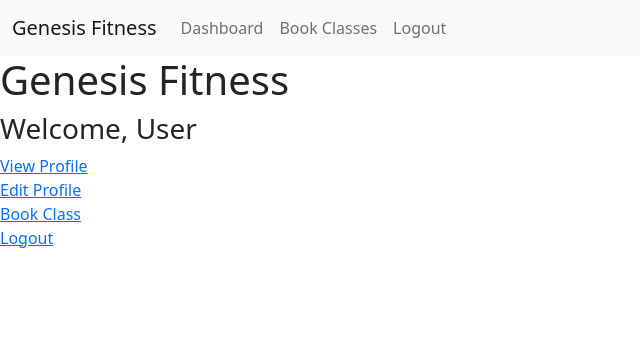
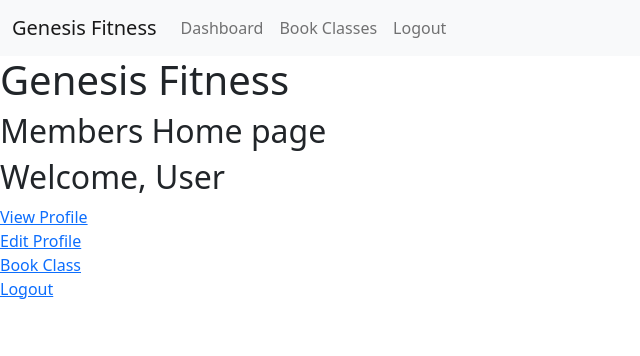
Before and after one commit to reaganodhiambo/GenesisFitness, a Django app: page /members/ in a window 1280 px wide. Shown: the top 356 px of the page, without its empty margins (0-640 px from the left). Run offline with Django 5.2, Linux system fonts and the light colour scheme; the visitor is signed in with stand-in values (Sample User, id 1); data comes from the database, SQL or seed files in the repository.

Commit message:
Revert "update booking functionality and improve member page layout"
This reverts commit ce291fbb20955b1d4cd945b89cf661ad0d76abb1.

```diff
--- a/templates/Classes/bookClasses.html
+++ b/templates/Classes/bookClasses.html
@@ -9,7 +9,5 @@
 <p>Start Date: {{ class.start_date }}</p>
 <p>Start Time: {{ class.starting_time }}</p>
 <p>End Time: {{ class.ending_time }}</p>
-<a href="{% url 'home' %}">Book Class</a>
+
 {% endfor %}
-
-<a href="javascript:history.back()" class="btn btn-secondary">Back</a>
--- a/templates/members.html
+++ b/templates/members.html
@@ -3,7 +3,8 @@
 
 {% block content %}
 <h1>Genesis Fitness</h1>
-<h3>Welcome, {{ user.last_name }}</h3>
+<h2>Members Home page</h2>
+<h2>Welcome, {{ user.last_name }}</h2>
 <a href="{% url 'viewProfile' profile.id_number %}">View Profile</a>
 <a href="{% url 'editProfile' profile.id_number %}">Edit Profile</a>
 <a href="{% url 'bookClasses' %}">Book Class</a>
--- a/templates/navbar.html
+++ b/templates/navbar.html
@@ -22,7 +22,7 @@
                     <a class="nav-link" href="{% url 'members' %}">Dashboard</a>
                 </li>
                 <li class="nav-item">
-                    <a class="nav-link" href="{% url bookClasses %}">Book Classes</a>
+                    <a class="nav-link" href="#">Book Classes</a>
                 </li>
                 {% endif %}
 
```
